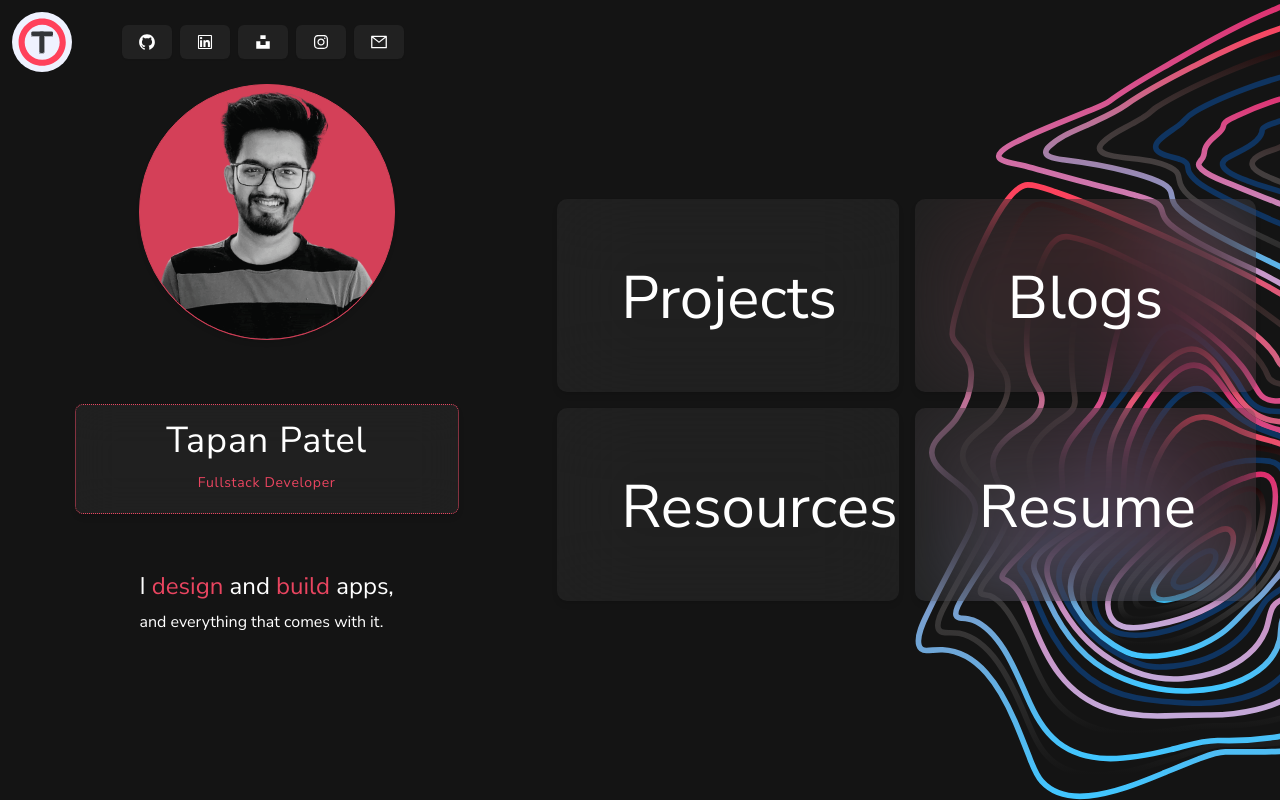
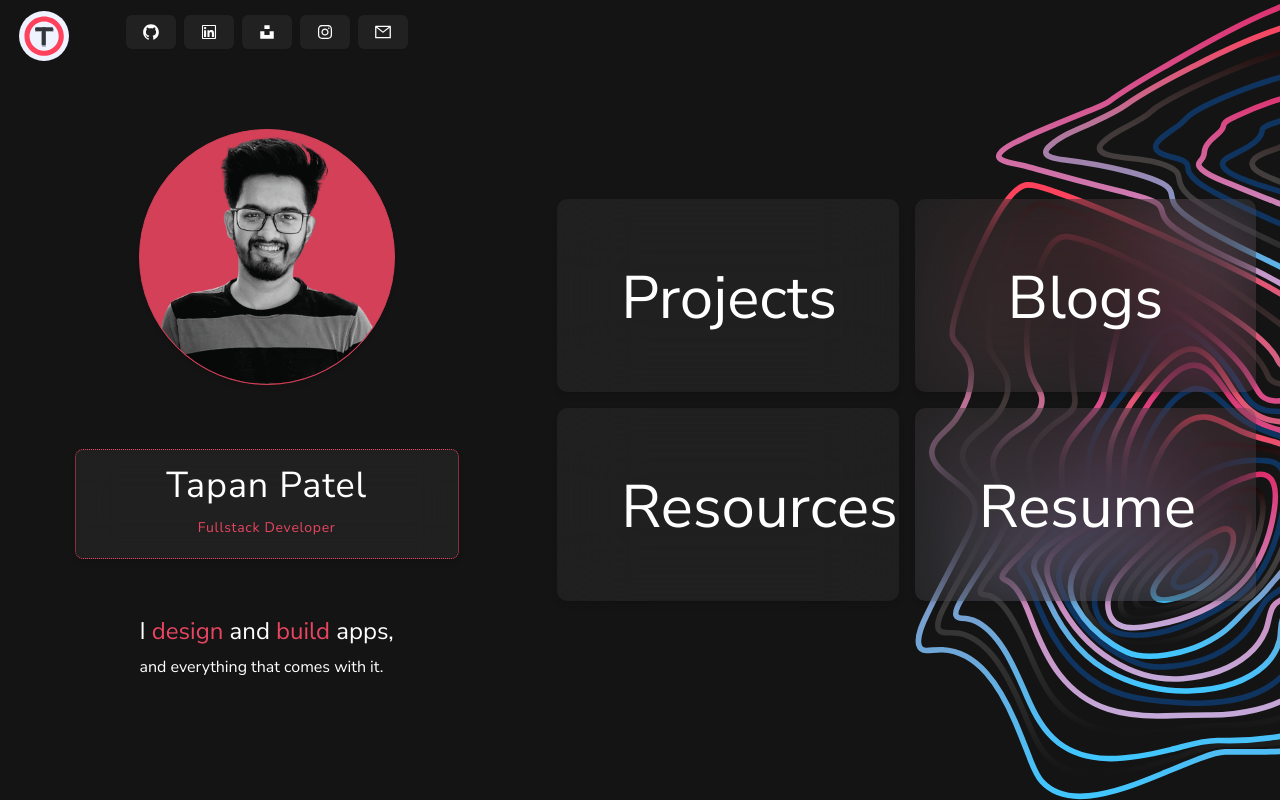
Before and after one commit to tapan2930/tapanpatel.com, a Next.js app: page / in a window 1280 px wide. Built offline with nearby package versions, Linux system fonts and the light colour scheme.

Commit message:
fixed home page

```diff
--- a/pages/_app.tsx
+++ b/pages/_app.tsx
@@ -17,7 +17,6 @@ import '../styles/styles.css';
 
 const App = ({ Component, pageProps }: AppProps) => {
   const router = useRouter();
-
   if(process.env.NODE_ENV === 'production'){
     useEffect(() => {
       const handleRouteChange = (url: URL) => {
@@ -30,7 +29,7 @@ const App = ({ Component, pageProps }: AppProps) => {
     }, [router.events]);
   }
 
-  return <AnimatePresence exitBeforeEnter > <div className="bg-primary"> <Component {...pageProps} key={router.route} /> </div> </AnimatePresence>;
+  return <AnimatePresence exitBeforeEnter > <div className="bg-primary"> <Component {...pageProps} key={ router.route } /> </div> </AnimatePresence>;
 
 }
 
--- a/src/components/Header/Header.tsx
+++ b/src/components/Header/Header.tsx
@@ -8,7 +8,7 @@ let Header = (): JSX.Element => {
 
   return (
     <header>
-      <div className="grid grid-cols-1 lg:grid-cols-12  h-screen overflow-y-auto lg:overflow-y-hidden">
+      <div className="grid grid-cols-1 lg:grid-cols-12  h-screen  lg:overflow-y-hidden">
         <div className="lg:col-span-5  bg-primary">
           <UserProfile />
         </div>
--- a/src/components/UserProfile/userProfile.tsx
+++ b/src/components/UserProfile/userProfile.tsx
@@ -13,13 +13,14 @@ const UserProfile = ()=>{
       style: {"width":"256px"},
       wrapperStyle: ""
     }
+
     return (
-        <div className="flex flex-col h-screen">
-          <div className="flex items-center">
-            <div className="inline-block py-3 pl-3">
-              <img width="60" src="/assets/logo.svg" alt="logo" />
+        <div className="flex flex-col   h-screen box-content">
+          <div className="flex items-center relative h-16">
+            <div className="inline-flex justify-center items-center absolute  top-1 left-3 w-16 h-16">
+              <img width="50" src="/assets/logo.svg" alt="logo" />
             </div>
-            <div className="flex justify-center w-9/12 md:relative -left-10 md:m-auto ">
+            <div className="m-auto flex items-center">
               {userProfile.socialMediaProfile.map((socialMedia, idx) => {
                 return (
                   <div className="inline-block mx-1 text-lg " id={`${idx}`}>
@@ -32,7 +33,7 @@ const UserProfile = ()=>{
               })}
             </div>
           </div>
-          <div className=" flex flex-col items-center justify-self-center ">
+          <div className=" flex flex-col items-center flex-grow  justify-center  ">
             <div className="rounded-full w-64 h-64 overflow-hidden bg-secondary opacity-90 shadow-md border border-secondary inline-block mx-auto mb-10 md:mb-16">
               {/* <img src={userProfile.profile} alt="profile" width="256px" /> */}
               <MyImage {...profile} />
--- a/tailwind.config.js
+++ b/tailwind.config.js
@@ -1,5 +1,6 @@
 const colors = require('tailwindcss/colors');
 module.exports = {
+  mode: 'jit',
     purge: ['./src/components/**/*.{js,ts,jsx,tsx}', './pages/**/*.{js,ts,jsx,tsx}'],
     darkMode: 'media', // 'media' or 'class'
     theme: {
```
